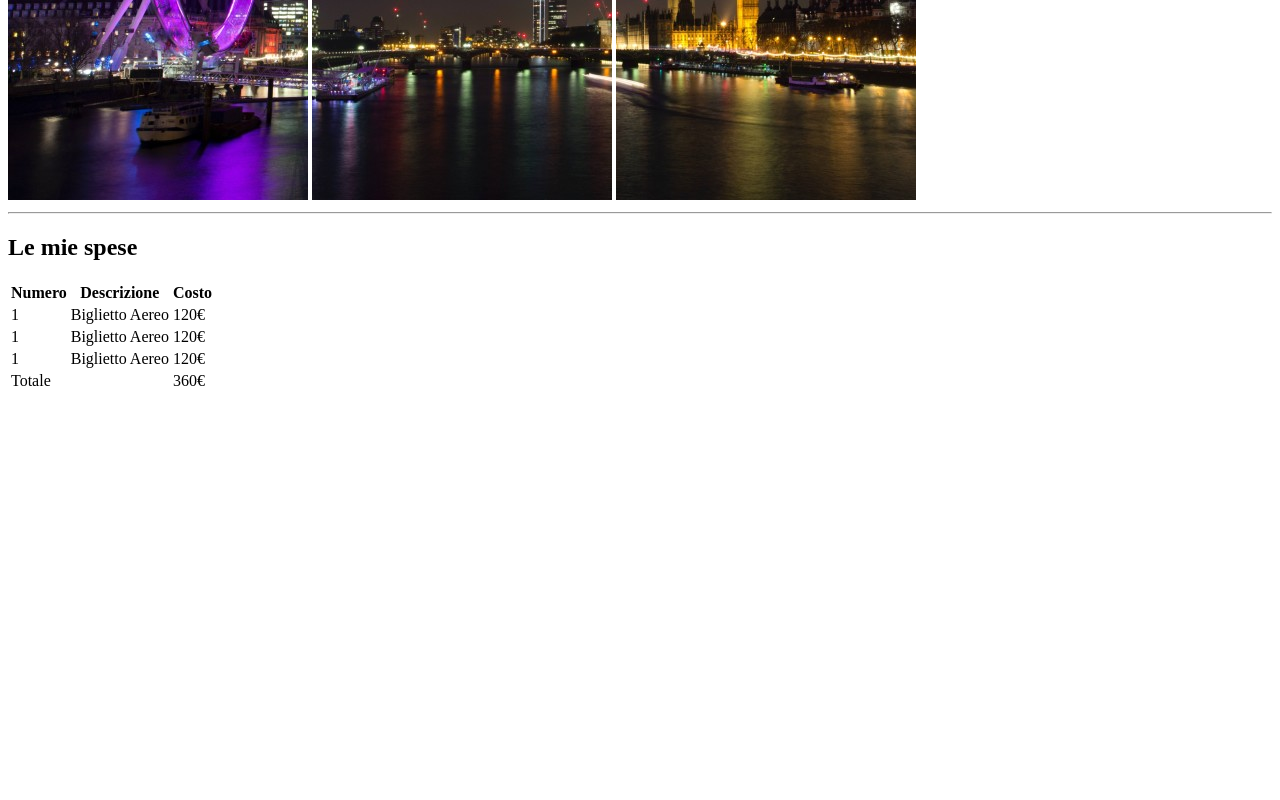
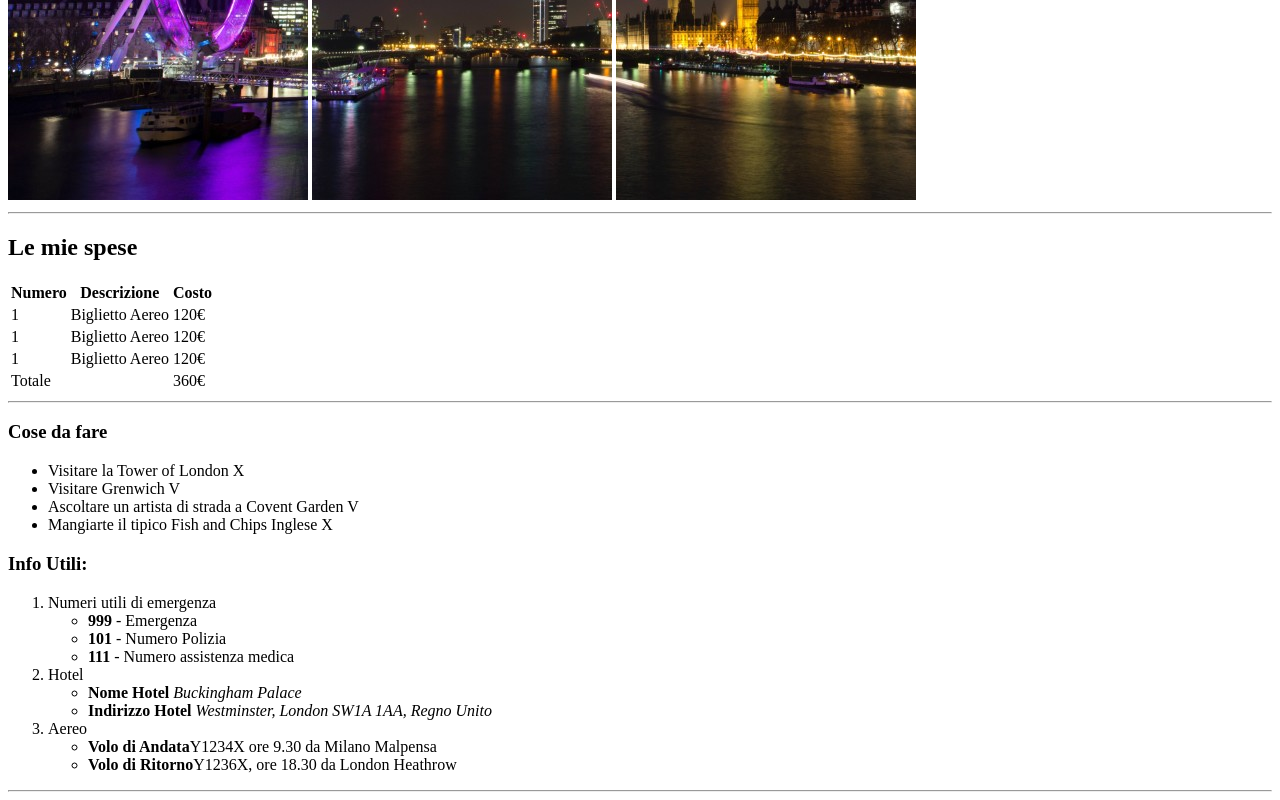
Before and after one commit to Antrussian/html-london-trip, a plain HTML site: page index.html in a window 1280 px wide. Shown: the part 480-1280 px from the top of the page. Before the commit the page ends 881 px from the top, so only its background shows below. Drawn offline with Linux system fonts and the light colour scheme.

Commit message:
Completata Sezione 1 - 2- 3 del main

```diff
--- a/index.html
+++ b/index.html
@@ -15,6 +15,7 @@
     </Header>
     <hr>
     <main>
+        <section>
         <h2>Le mie spese </h2>
             <table>
                 <tr>
@@ -69,6 +70,43 @@
                     <td>360€</td>
                 </tr>
             </table>
+        </section>
+        <hr>
+        <section>
+            <h3>Cose da fare</h3>
+            <ul>
+                <li>Visitare la Tower of London <span>X</span></li>
+                <li>Visitare Grenwich <span>V</span></li>
+                <li>Ascoltare un artista di strada a Covent Garden <span>V</span></li>
+                <li>Mangiarte il tipico Fish and Chips Inglese <span>X</span></li>
+            </ul>
+        </section>
+        <section>
+            <h3>Info Utili:</h3>
+            <ol>
+                <li>Numeri utili di emergenza
+                    <ul>
+                        <li><strong>999</strong> - Emergenza</li>
+                        <li><strong>101</strong> - Numero Polizia</li>
+                        <li><strong>111</strong> - Numero assistenza medica</li>
+                    </ul>
+                </li>
+                <li>Hotel
+                    <ul>
+                        <li><strong>Nome Hotel</strong> <em>Buckingham Palace</em></li>
+                        <li> <strong>Indirizzo Hotel</strong> <em>Westminster, London SW1A 1AA, Regno Unito</em></li>
+                    </ul>
+                </li>
+                <li>Aereo
+                    <ul>
+                        <li><strong>Volo di Andata</strong>Y1234X ore 9.30 da Milano Malpensa</li>
+                        <li> <strong>Volo di Ritorno</strong>Y1236X, ore 18.30 da London Heathrow</em></li>
+                    </ul>
+                </li>
+            </ol>
+        </section>
+        <hr>
+
     </main>
 
 </body>
```
